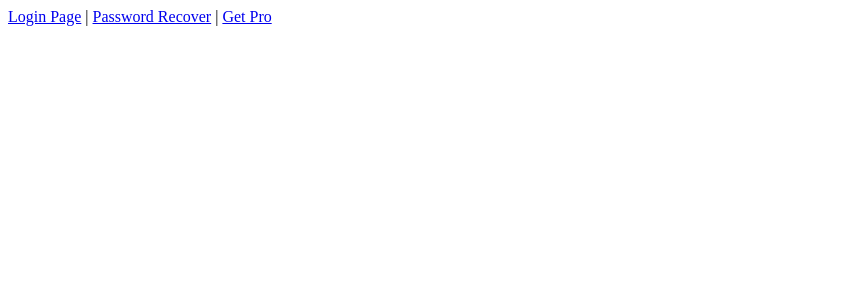
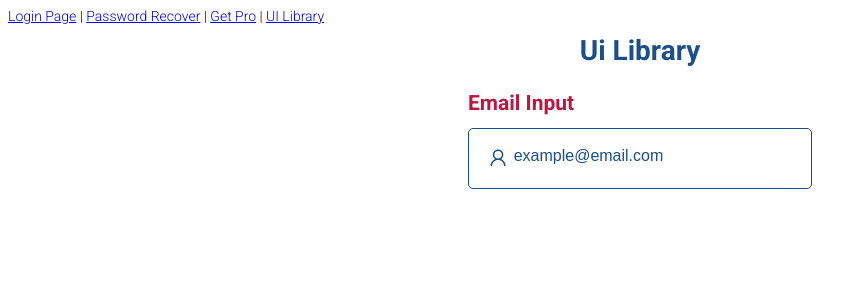
Before and after one commit to emoreiravirtus/Railsware, a Vue app: page /ui-library in a window 1280 px wide. Shown: the top 300 px of the page, without its empty margins (0-867 px from the left). Built offline with nearby package versions, Linux system fonts and the light colour scheme.

Commit message:
Adds EmailInput component

```diff
--- a/src/App.vue
+++ b/src/App.vue
@@ -2,7 +2,8 @@
   <div id="nav">
     <router-link to="/login">Login Page</router-link> |
     <router-link to="/password-recover">Password Recover</router-link> |
-    <router-link to="/get-pro">Get Pro</router-link>
+    <router-link to="/get-pro">Get Pro</router-link> |
+    <router-link to="/ui-library">UI Library</router-link>
   </div>
   <router-view />
 </template>
--- /dev/null
+++ b/src/components/EmailInput.vue
@@ -0,0 +1,80 @@
+<template>
+  <div
+    class="container p-m border-primary border-s"
+    :class="{'border-error': !valid }"
+    @click="focus">
+    <div class="row">
+      <div class="col-1">
+      <div class="svg-icon-contacts-primary"
+      :class="{'svg-icon-contacts-error': !valid }">
+      </div>
+      </div>
+      <div class="col-11 line-s">
+        <input
+          class="font-primary font-m-m"
+          :class="{'font-error': !valid }"
+          ref="emailInput"
+          type="email"
+          name="email"
+          placeholder="example@email.com"
+          v-model="email"
+          @change="emitEmail">
+      </div>
+    </div>
+  </div>
+</template>
+
+<script>
+export default {
+  name: 'EmailInfput',
+  data() {
+    return {
+      valid: true,
+      email: ''
+    }
+  },
+  methods: {
+    focus() {
+      this.$refs.emailInput.focus();
+    },
+    emitEmail() {
+
+      if (!this.email) {
+        this.valid = true;
+        this.$emit('emitEmail', { value: '', valid: false });
+      }
+      //eslint-disable-next-line
+      else if (/^\w+([\.-]?\w+)*@\w+([\.-]?\w+)*(\.\w{2,3})+$/.test(this.email)) {
+        this.valid = true;
+        this.$emit('emitEmail', { value: this.email, valid: true });
+      }
+      else {
+        this.valid = false;
+        this.$emit('emitEmail', { value: this.email, valid: false });
+      }
+    }
+
+  }
+}
+</script>
+
+<style lang="scss">
+  .container {
+    max-width: 344px;
+  }
+  input {
+    border: none;
+    width: 100%;
+    transition: $fast-transition;
+
+    &:focus-visible {
+      transform: scale(1.2);
+      outline: none;
+      width: calc(100% - 37px);
+    }
+
+    &::placeholder {
+      color: $primary-color;
+    }
+  }
+</style>
--- a/src/components/HelloWorld.vue
+++ /dev/null
@@ -1,138 +0,0 @@
-<template>
-  <div class="hello">
-    <h1>{{ msg }}</h1>
-    <p>
-      For a guide and recipes on how to configure / customize this project,<br />
-      check out the
-      <a href="https://cli.vuejs.org" target="_blank" rel="noopener"
-        >vue-cli documentation</a
-      >.
-    </p>
-    <h3>Installed CLI Plugins</h3>
-    <ul>
-      <li>
-        <a
-          href="https://github.com/vuejs/vue-cli/tree/dev/packages/%40vue/cli-plugin-router"
-          target="_blank"
-          rel="noopener"
-          >router</a
-        >
-      </li>
-      <li>
-        <a
-          href="https://github.com/vuejs/vue-cli/tree/dev/packages/%40vue/cli-plugin-vuex"
-          target="_blank"
-          rel="noopener"
-          >vuex</a
-        >
-      </li>
-      <li>
-        <a
-          href="https://github.com/vuejs/vue-cli/tree/dev/packages/%40vue/cli-plugin-eslint"
-          target="_blank"
-          rel="noopener"
-          >eslint</a
-        >
-      </li>
-      <li>
-        <a
-          href="https://github.com/vuejs/vue-cli/tree/dev/packages/%40vue/cli-plugin-unit-jest"
-          target="_blank"
-          rel="noopener"
-          >unit-jest</a
-        >
-      </li>
-      <li>
-        <a
-          href="https://github.com/vuejs/vue-cli/tree/dev/packages/%40vue/cli-plugin-e2e-cypress"
-          target="_blank"
-          rel="noopener"
-          >e2e-cypress</a
-        >
-      </li>
-    </ul>
-    <h3>Essential Links</h3>
-    <ul>
-      <li>
-        <a href="https://vuejs.org" target="_blank" rel="noopener">Core Docs</a>
-      </li>
-      <li>
-        <a href="https://forum.vuejs.org" target="_blank" rel="noopener"
-          >Forum</a
-        >
-      </li>
-      <li>
-        <a href="https://chat.vuejs.org" target="_blank" rel="noopener"
-          >Community Chat</a
-        >
-      </li>
-      <li>
-        <a href="https://twitter.com/vuejs" target="_blank" rel="noopener"
-          >Twitter</a
-        >
-      </li>
-      <li>
-        <a href="https://news.vuejs.org" target="_blank" rel="noopener">News</a>
-      </li>
-    </ul>
-    <h3>Ecosystem</h3>
-    <ul>
-      <li>
-        <a href="https://router.vuejs.org" target="_blank" rel="noopener"
-          >vue-router</a
-        >
-      </li>
-      <li>
-        <a href="https://vuex.vuejs.org" target="_blank" rel="noopener">vuex</a>
-      </li>
-      <li>
-        <a
-          href="https://github.com/vuejs/vue-devtools#vue-devtools"
-          target="_blank"
-          rel="noopener"
-          >vue-devtools</a
-        >
-      </li>
-      <li>
-        <a href="https://vue-loader.vuejs.org" target="_blank" rel="noopener"
-          >vue-loader</a
-        >
-      </li>
-      <li>
-        <a
-          href="https://github.com/vuejs/awesome-vue"
-          target="_blank"
-          rel="noopener"
-          >awesome-vue</a
-        >
-      </li>
-    </ul>
-  </div>
-</template>
-
-<script>
-export default {
-  name: "HelloWorld",
-  props: {
-    msg: String,
-  },
-};
-</script>
-
-<!-- Add "scoped" attribute to limit CSS to this component only -->
-<style scoped lang="scss">
-h3 {
-  margin: 40px 0 0;
-}
-ul {
-  list-style-type: none;
-  padding: 0;
-}
-li {
-  display: inline-block;
-  margin: 0 10px;
-}
-a {
-  color: #42b983;
-}
-</style>
--- a/src/router/index.js
+++ b/src/router/index.js
@@ -2,12 +2,13 @@ import { createRouter, createWebHistory } from "vue-router";
 import Login from "../views/Login.vue";
 import PasswordRecover from "../views/PasswordRecover.vue";
 import GetPro from "../views/GetPro.vue";
+import UILibrary from "../views/UILibrary.vue";
 
 const routes = [
   {
     path: "/",
     name: "Home",
-    redirect: '/login'
+    redirect: '/ui-library'
   },
   {
     path: "/login",
@@ -24,6 +25,11 @@ const routes = [
     name: "GetPro",
     component: GetPro,
   },
+  {
+    path: "/ui-library",
+    name: "UILibrary",
+    component: UILibrary,
+  },
 ];
 
 const router = createRouter({
--- a/src/scss/_colors.scss
+++ b/src/scss/_colors.scss
@@ -6,4 +6,8 @@
   .font-#{$name} {
     color: $color;
   }
+
+  .border-#{$name} {
+    border: 1px solid $color;
+  }
 }
--- /dev/null
+++ b/src/scss/_fonts.scss
@@ -0,0 +1,25 @@
+body {
+  font-family: $font-family;
+  font-weight: map-get($font-weights, s);
+  line-height: map-get($line-heights, s);
+  font-size: map-get($font-sizes, s);
+}
+
+.font-center {
+  text-align: center;
+  vertical-align: center;
+}
+
+@each $sizeName, $size in $font-sizes {
+
+  .font-#{$sizeName} {
+    font-size: $size;
+
+    @each $weightName, $weight in $font-weights {
+      &-#{$weightName}{
+        font-weight: $weight;
+        font-size: $size;
+      }
+    }
+  }
+}
--- a/src/scss/_grid-system.scss
+++ b/src/scss/_grid-system.scss
@@ -17,3 +17,9 @@
     }
   }
 }
+
+.items-center {
+  display: flex;
+  justify-content: center;
+  align-items: center;
+}
--- /dev/null
+++ b/src/scss/_misc.scss
@@ -0,0 +1,11 @@
+@each $name, $size in $border-radius-sizes {
+  .border-#{$name} {
+    border-radius: #{$size}px;
+  }
+}
+
+@each $lineHeightName, $height in $line-heights {
+  .line-#{$lineHeightName} {
+    line-height: $height;
+  }
+}
--- a/src/scss/_variables.scss
+++ b/src/scss/_variables.scss
@@ -1,3 +1,5 @@
+@import url('https://fonts.googleapis.com/css2?family=Roboto:wght@100;300;400;700&display=swap');
+
 $colors: (
   primary: #1A4F8B,
   secondary: #BF1541,
@@ -7,8 +9,26 @@ $colors: (
   dark: #000000,
   normal-gray: #B0B0B0,
   light-gray: #C3C3C3,
-  dark-gray: #767676
+  dark-gray: #767676,
+  error: #b32218,
+  success: #469617
 );
+
+$primary-color: map-get($colors, 'primary');
+$secondary-color: map-get($colors, 'secondary');
+$facebook-color: map-get($colors, 'facebook');
+$google-color: map-get($colors, 'google');
+$light-color: map-get($colors, 'light');
+$dark-color: map-get($colors, 'dark');
+$normal-gray-color: map-get($colors, 'normal-gray');
+$light-gray-color: map-get($colors, 'light-gray');
+$dark-gray-color: map-get($colors, 'dark-gray');
+$error-color: map-get($colors, 'error');
+$success-color: map-get($colors, 'success');
+
+
+$fast-transition: .2s;
+
 
 $spaccings: (
   xxl: 50,
@@ -18,8 +38,11 @@ $spaccings: (
   xm: 15,
   s: 12,
   xs: 10,
-  xxs: 5
+  xxs: 5,
+  none: 0
 );
+
+$icon-size: 25px;
 
 $line-heights: (
   xl: 42.19px,
@@ -28,12 +51,25 @@ $line-heights: (
   s: 16px,
 );
 
-$icon-size: 25px;
+$font-family: 'Roboto', sans-serif;
 
 $font-sizes: (
   l: 36px,
   m: 16px,
   s: 14px
+);
+
+$font-weights: (
+  l: 700,
+  m: 400,
+  s: 300
+);
+
+$border-radius-sizes: (
+  s: 5,
+  m: 10,
+  l: 30,
+  xl: 100
 );
 
 $svgs: (
--- a/src/scss/styles.scss
+++ b/src/scss/styles.scss
@@ -6,3 +6,5 @@
 @import 'colors';
 @import 'grid-system';
 @import 'animations';
+@import 'fonts';
+@import 'misc';
--- a/src/views/Login.vue
+++ b/src/views/Login.vue
@@ -1,5 +1,5 @@
 <template>
-  Login
+  Login gf
 </template>
 
 <script>
--- /dev/null
+++ b/src/views/UILibrary.vue
@@ -0,0 +1,33 @@
+<template>
+  <div class="container">
+    <div class="row">
+      <div class="col-12">
+        <h1 class="font-primary font-center">Ui Library</h1>
+      </div>
+    </div>
+    <div class="row">
+      <div class="col-12">
+        <h2 class="font-secondary font-left">Email Input</h2>
+      </div>
+      <div class="col-12">
+        <EmailInput @emitEmail="handleEmitEmail"/>
+      </div>
+    </div>
+  </div>
+</template>
+
+<script>
+import EmailInput from '@/components/EmailInput'
+
+export default {
+  components: {
+    EmailInput
+  },
+  methods: {
+  }
+}
+</script>
+
+<style>
+
+</style>
```
Also changed, not shown: 1 other file (tests, documents, lock files or other folders).
